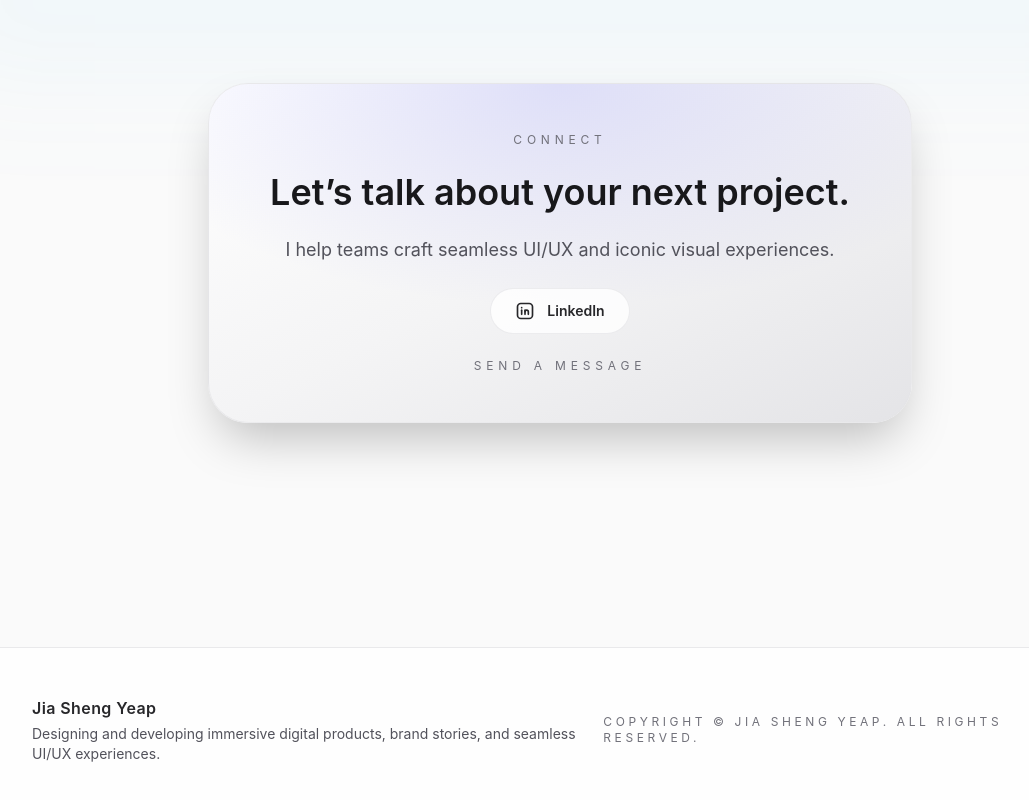
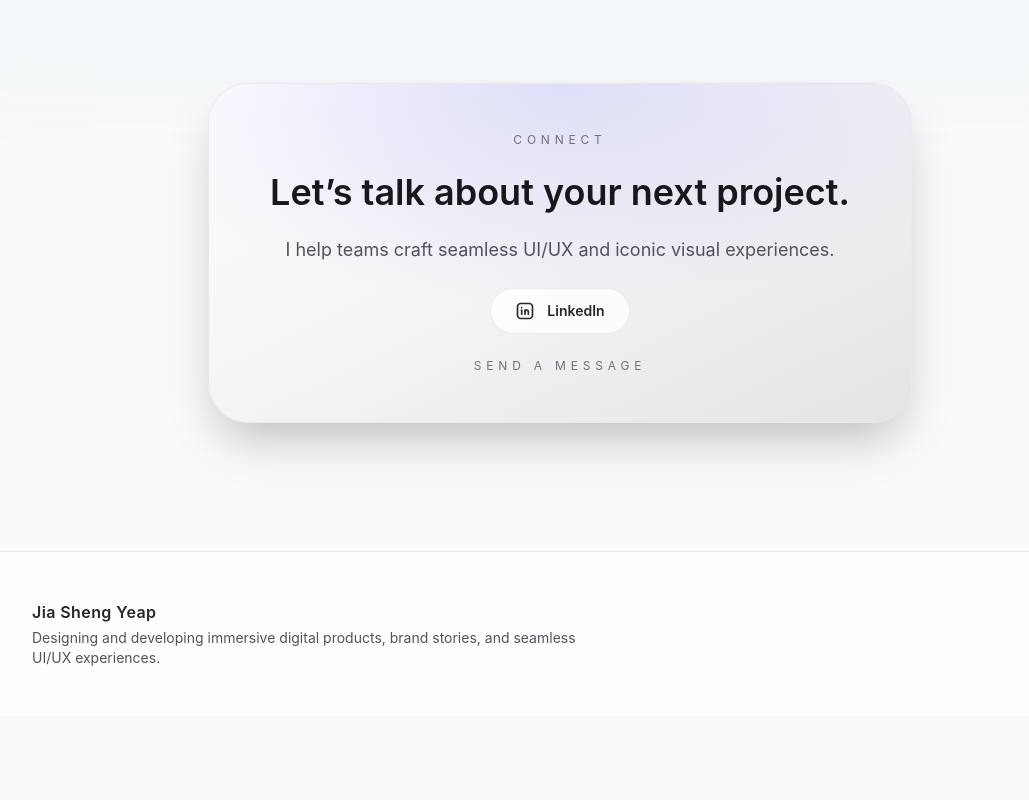
Before and after one commit to jiasheng98/jiasheng98.github.io, a Next.js app: page / in a window 1280 px wide. Shown: the part 1709-2509 px from the top of the page, without its empty margins (80-1109 px from the left). After the commit the page ends 2425 px from the top, so only its background shows below. Built offline with nearby package versions, Linux system fonts and the light colour scheme.

Commit message:
Update Footer.tsx

```diff
--- a/components/Footer.tsx
+++ b/components/Footer.tsx
@@ -8,7 +8,7 @@ const Footer = ({ jp = false }: FooterProps) => {
     : 'Copyright © Jia Sheng Yeap. All rights reserved.';
 
   return (
-    <footer className="mt-24 border-t border-zinc-200/80 bg-white/80 backdrop-blur-xl transition-colors duration-300 dark:border-white/10 dark:bg-black/60">
+    <footer className="border-t border-zinc-200/80 bg-white/80 backdrop-blur-xl transition-colors duration-300 dark:border-white/10 dark:bg-black/60">
       <div className="layout-container flex flex-col gap-4 py-12 text-sm text-zinc-600 transition-colors duration-300 md:flex-row md:items-center md:justify-between dark:text-zinc-400">
         <div>
           <p className="text-base font-semibold tracking-wide text-zinc-800 dark:text-zinc-200">Jia Sheng Yeap</p>
@@ -18,7 +18,7 @@ const Footer = ({ jp = false }: FooterProps) => {
               : 'Designing and developing immersive digital products, brand stories, and seamless UI/UX experiences.'}
           </p>
         </div>
-        <p className="text-xs uppercase tracking-[0.3em] text-zinc-500 dark:text-zinc-500">{message}</p>
+        {/* <p className="text-xs uppercase tracking-[0.3em] text-zinc-500 dark:text-zinc-500">{message}</p> */}
       </div>
     </footer>
   );
```
